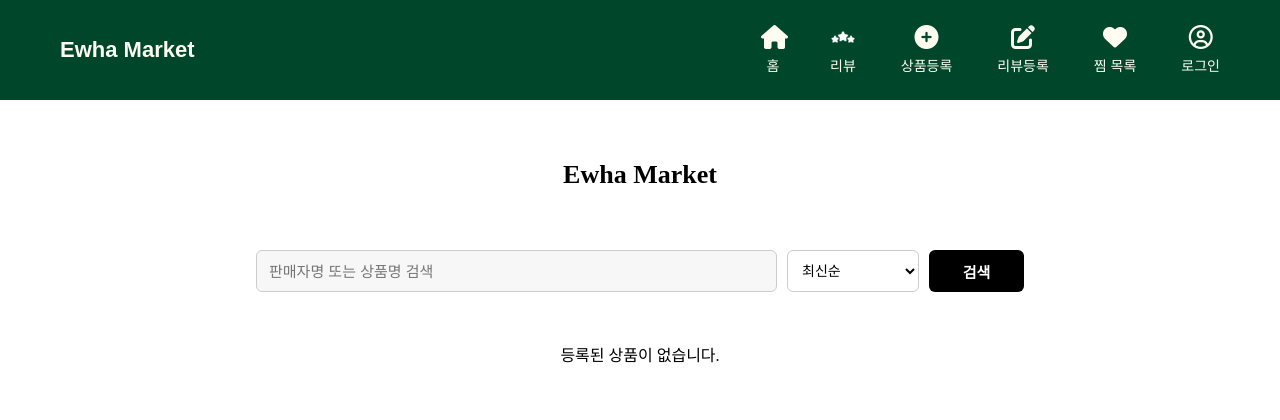
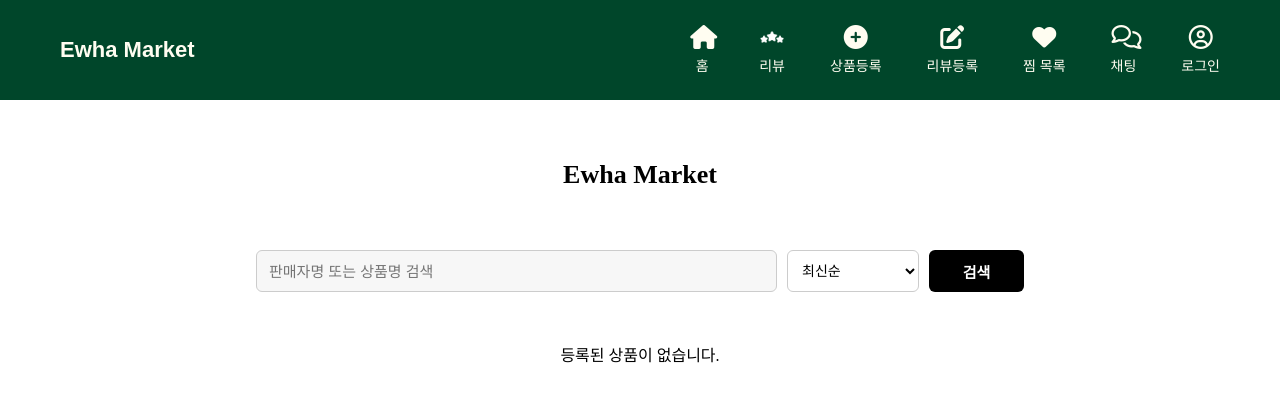
Before and after one commit to letgogg27/25-2osp, a Flask app: page /list in a window 1280 px wide. Shown: the top 420 px of the page. Run offline with Flask 3, Linux system fonts and the light colour scheme; data that the repository does not hold is empty; some libraries are stand-ins or nearby versions.

Commit message:
채팅추가

```diff
--- a/templates/index.html
+++ b/templates/index.html
@@ -118,6 +118,12 @@
         </div>
 
         <div>
+          <a href="{{ url_for('my_messages') }}"
+            ><i class="fa-regular fa-comments"></i> 채팅</a
+          >
+        </div>
+
+        <div>
           {% if session['id'] %}
           <a href="/logout"
             ><i class="fa-regular fa-circle-user"></i> 로그아웃</a
```
